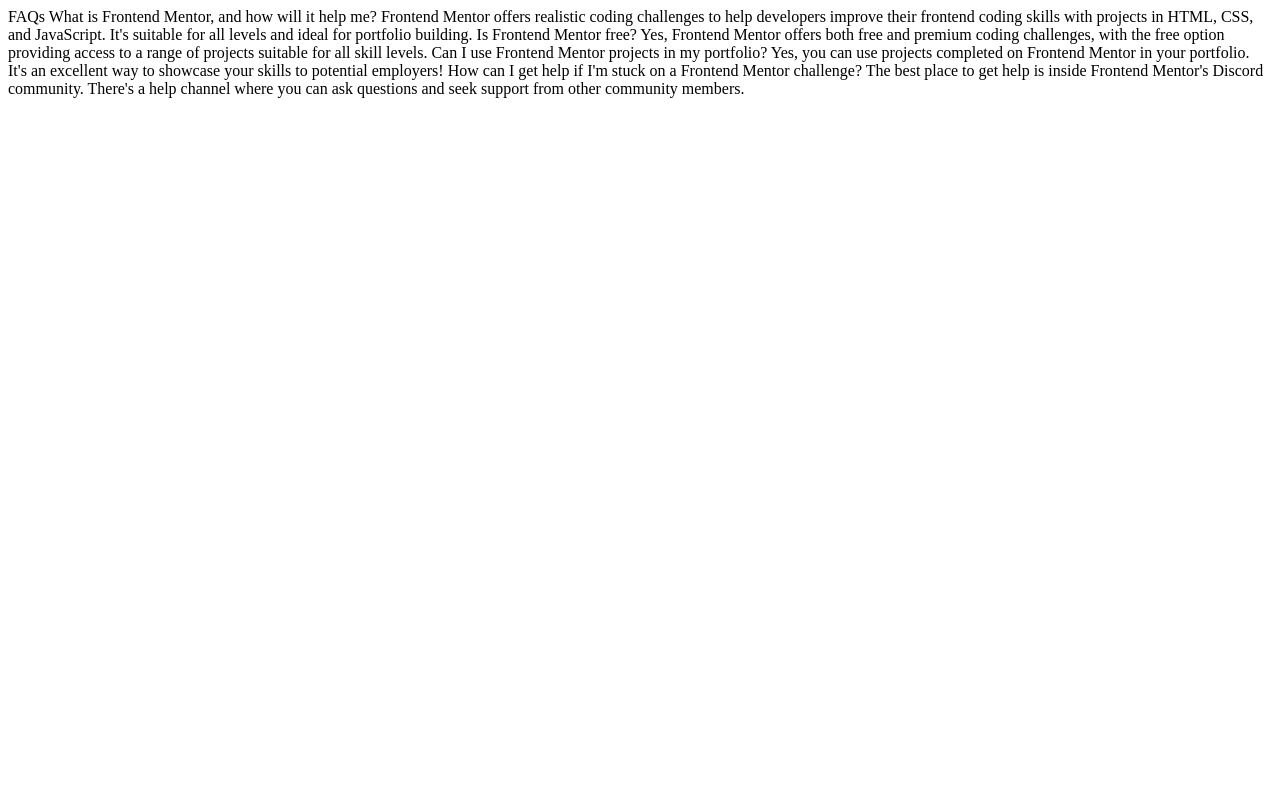
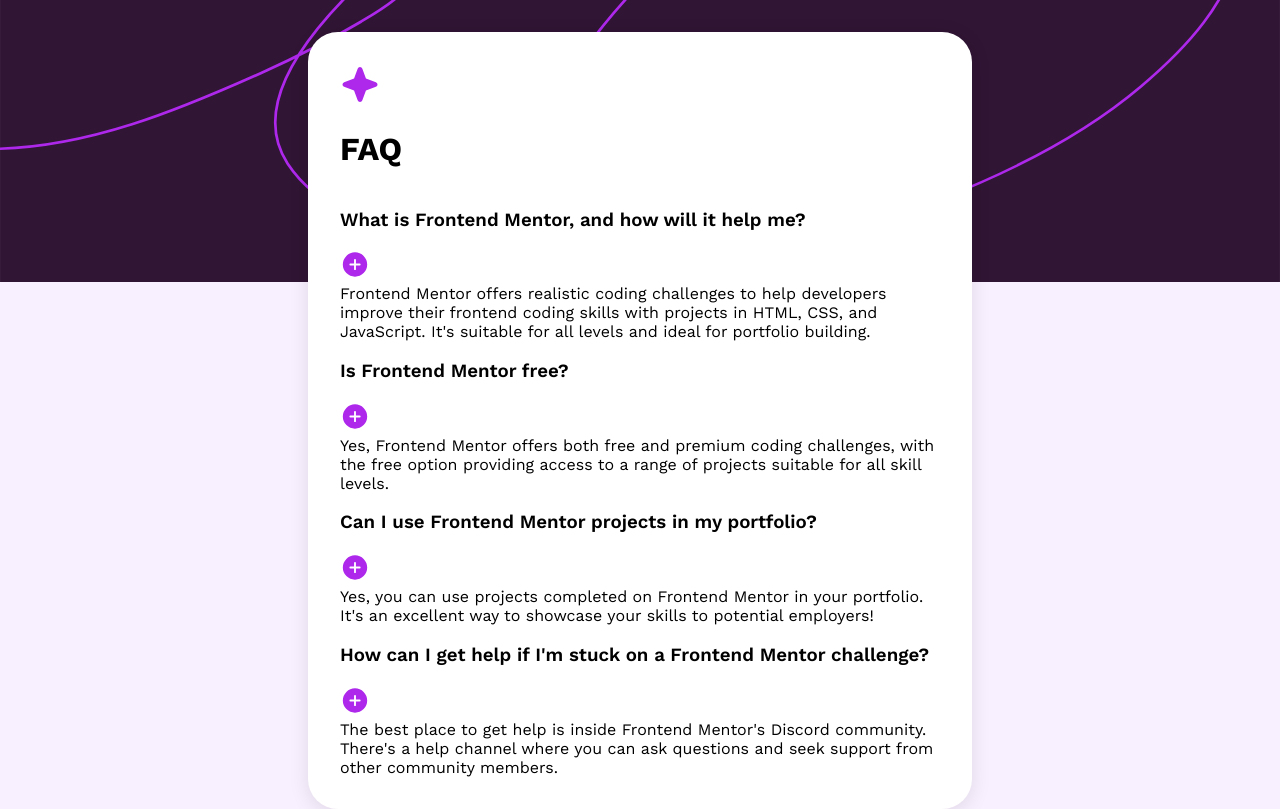
Before and after one commit to sruthivempuluru/VenteraFrontEndChallenge, a plain HTML site: page faq-accordion-main/index.html in a window 1280 px wide. Drawn offline with Linux system fonts and the light colour scheme.

Commit message:
basic front end implemented without dropdown

```diff
--- a/faq-accordion-main/index.html
+++ b/faq-accordion-main/index.html
@@ -4,38 +4,77 @@
 <head>
     <meta charset="UTF-8">
     <meta name="viewport" content="width=device-width, initial-scale=1.0">
-  <!-- displays site properly based on user's device -->
-
     <link rel="icon" type="image/png" sizes="32x32" href="./assets/images/favicon-32x32.png">
-
+    <link rel="icon" type="image/png" sizes="32x32" href="./assets/images/icon-plus.svg">
+    <link rel="icon" type="image/png" sizes="32x32" href="./assets/images/icon-star.svg">
+    <link rel="stylesheet" href="styles.css">
     <title>Frontend Mentor | FAQ accordion</title>
-
 </head>
 
 <body>
 
-  FAQs
+    <div class="background-container">
+        <main class="wrapper">
 
+            <img src="./assets/images/icon-star.svg">
+            <h1 class="title__accordion">FAQ</h1>
+
+            <div class="questions__accordions">
+                <div class="question-answer__accordion">
+                    <div class="question">
+                        <h3 class="title__question">
                             What is Frontend Mentor, and how will it help me?
-
+                        </h3>
+                        <img src="./assets/images/icon-plus.svg">
+                    </div>
+                    <div class="answer">
                         Frontend Mentor offers realistic coding challenges to help developers improve their
                         frontend coding skills with projects in HTML, CSS, and JavaScript. It's suitable for
                         all levels and ideal for portfolio building.
+                    </div>
+                </div>
 
+                <div class="question-answer__accordion">
+                    <div class="question">
+                        <h3 class="title__question">
                             Is Frontend Mentor free?
-
+                        </h3>
+                        <img src="./assets/images/icon-plus.svg">
+                    </div>
+                    <div class="answer">
                         Yes, Frontend Mentor offers both free and premium coding challenges, with the free
                         option providing access to a range of projects suitable for all skill levels.
+                    </div>
+                </div>
 
+                <div class="question-answer__accordion">
+                    <div class="question">
+                        <h3 class="title__question">
                             Can I use Frontend Mentor projects in my portfolio?
-
+                        </h3>
+                        <img src="./assets/images/icon-plus.svg">
+                    </div>
+                    <div class="answer">
                         Yes, you can use projects completed on Frontend Mentor in your portfolio. It's an excellent
                         way to showcase your skills to potential employers!
+                    </div>
+                </div>
 
+                <div class="question-answer__accordion">
+                    <div class="question">
+                        <h3 class="title__question">
                             How can I get help if I'm stuck on a Frontend Mentor challenge?
-
+                        </h3>
+                        <img src="./assets/images/icon-plus.svg">
+                    </div>
+                    <div class="answer">
                         The best place to get help is inside Frontend Mentor's Discord community. There's a help
                         channel where you can ask questions and seek support from other community members.
+                    </div>
+                </div>
+            </div>
+        </main>
+    </div>
 
 </body>
 
--- /dev/null
+++ b/faq-accordion-main/styles.css
@@ -0,0 +1,78 @@
+@font-face {
+    font-family: 'Work Sans Bold';
+    src: url('assets/fonts/static/WorkSans-Bold.ttf') format('truetype');
+}
+
+@font-face {
+    font-family: 'Work Sans Regular';
+    src: url('assets/fonts/static/WorkSans-Regular.ttf') format('truetype'); /* Path to Regular font */
+
+}
+
+@font-face {
+    font-family: 'Work Sans SemiBold';
+    src: url('assets/fonts/static/WorkSans-SemiBold.ttf') format('truetype'); /* Path to SemiBold font */
+}
+
+body {
+    font-family: 'Work Sans', sans-serif;
+    background-color: hsl(275, 100%, 97%); /* Fallback color */
+    background-image: url('./assets/images/background-pattern-desktop.svg');
+    background-size: cover; /* Ensure the image covers the screen without stretching */
+    background-repeat: no-repeat;
+    background-position: center; /* Center the background image */
+    position: relative; /* Allows z-index to take effect */
+    /* min-height: 100vh; Ensure body takes full height of viewport */
+    height: 30vh;
+
+}
+
+
+.title__accordion {
+    font-family: 'Work Sans Bold', sans-serif; /* Ensure the font is applied */
+}
+
+.question {
+    font-family: 'Work Sans SemiBold', sans-serif; /* Use Work Sans for questions */
+}
+
+.questions__accordions {
+    display: flex;
+    flex-direction: column; /* Align items vertically */
+}
+
+.answer {
+    font-family: 'Work Sans Regular', sans-serif; /* Use Work Sans for answers */
+    font-size: 16px;
+}
+
+
+  /* Media query for screens 1440px and above (Desktop) */
+  @media (min-width: 1440px) {
+    body {
+      background-size: cover; /* Ensures the image covers the screen */
+      background-position: center top; /* Positions the image towards the top */
+    }
+  }
+
+  /* Media query for smaller screens (Mobile) */
+  @media (max-width: 767px) { /* Adjust as needed for your breakpoints */
+    body {
+      background-image: url('./assets/images/background-pattern-mobile.svg'); /* Use a mobile-specific image if available */
+      background-size: contain; /* Ensures the image is fully visible on smaller screens */
+      background-position: top center; /* Positions image for mobile layout */
+    }
+  }
+
+
+.wrapper {
+    background: white;
+    border-radius: 30px;
+    max-width: 600px; /* Set a max width to limit the box size */
+    width: 90%; /* Use percentage width for responsiveness */
+    padding: 2rem; /* Add padding inside the box */
+    margin: 2rem auto; /* Center the box horizontally and add vertical margin */
+    box-shadow: 0 4px 20px rgba(0, 0, 0, 0.1); /* Optional: Add a subtle shadow for depth */
+    z-index: 1; /* Ensure it sits above the background */
+    position: relative; /* Positioning context for z-index */
+}
```
Lines whose indentation alone changed are shown as unchanged.
